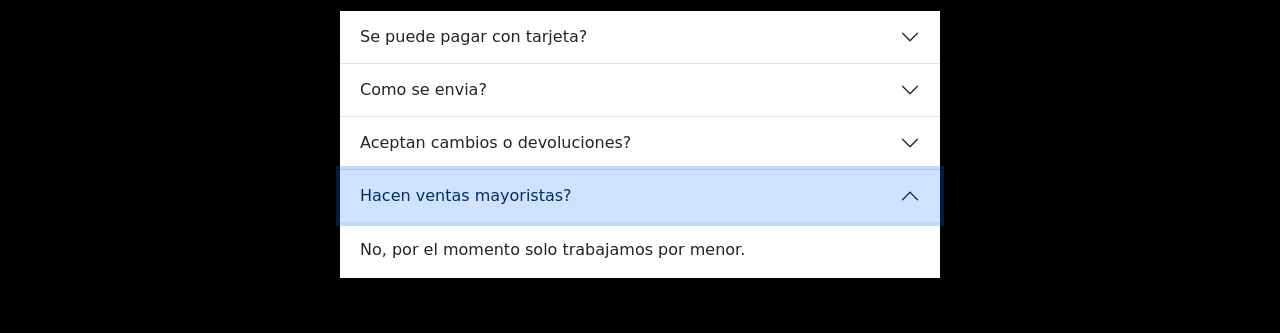
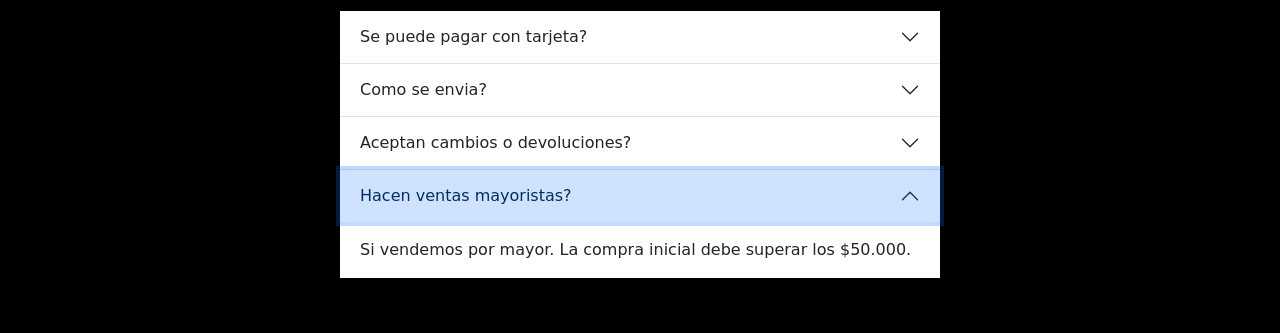
Before and after one commit to matiFernandezz/PF-Fernandez, a plain HTML site: page pages/ayuda.html in a window 1280 px wide. Both pictures are taken after a click on the button "Hacen ventas mayoristas?". Shown: the part 314-647 px from the top of the page. Drawn offline with nearby package versions, Linux system fonts and the light colour scheme; a web font is replaced by a local one.

Commit message:
segunda preEntrega

```diff
--- a/pages/ayuda.html
+++ b/pages/ayuda.html
@@ -89,7 +89,7 @@
                     </button>
                   </h2>
                   <div id="flush-collapseFour" class="accordion-collapse collapse" data-bs-parent="#accordionFlushExample">
-                    <div class="accordion-body">No, por el momento solo trabajamos por menor.</div>
+                    <div class="accordion-body">Si vendemos por mayor. La compra inicial debe superar los $50.000.</div>
                   </div>
                 </div>
               </div>
```
